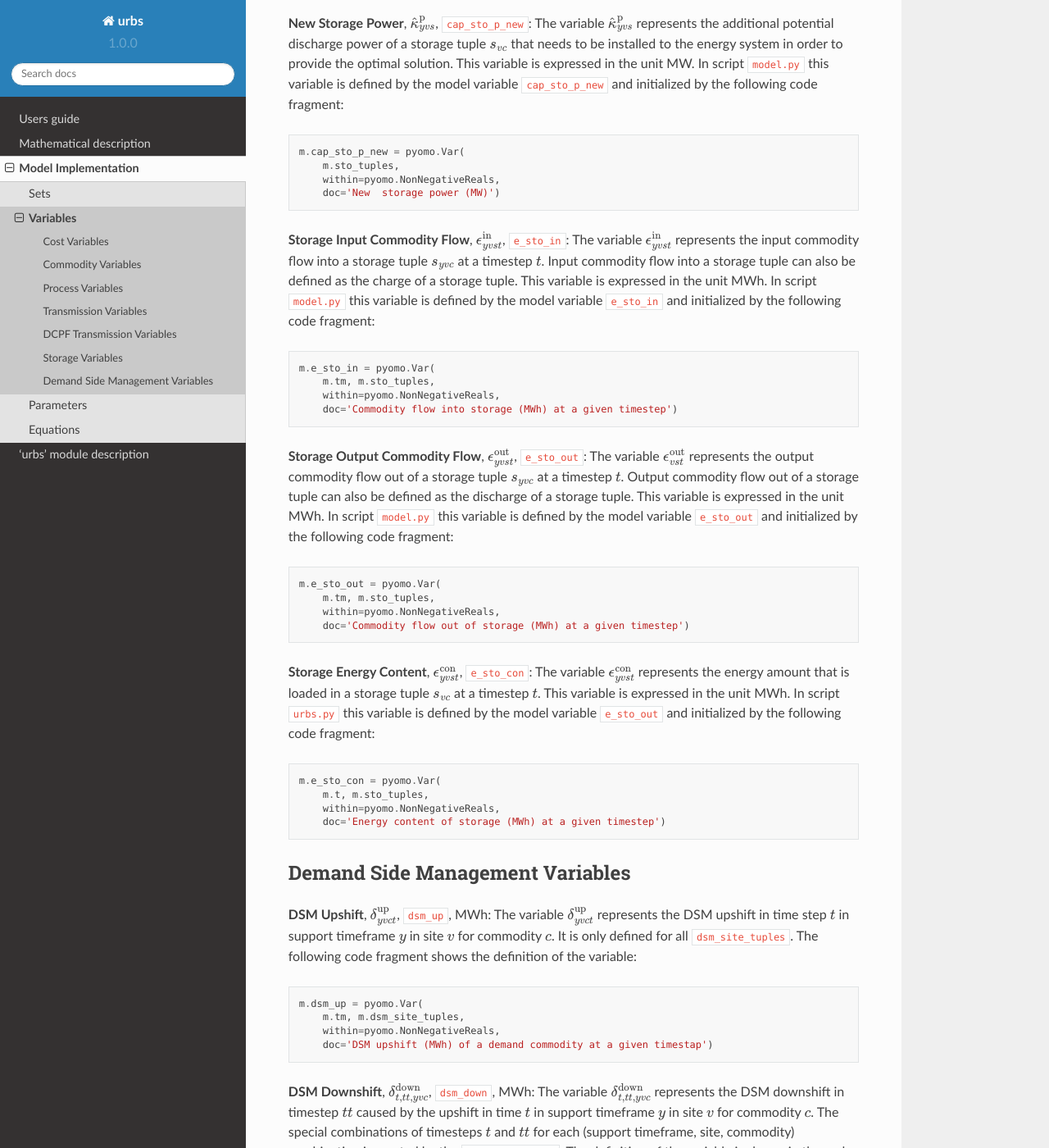
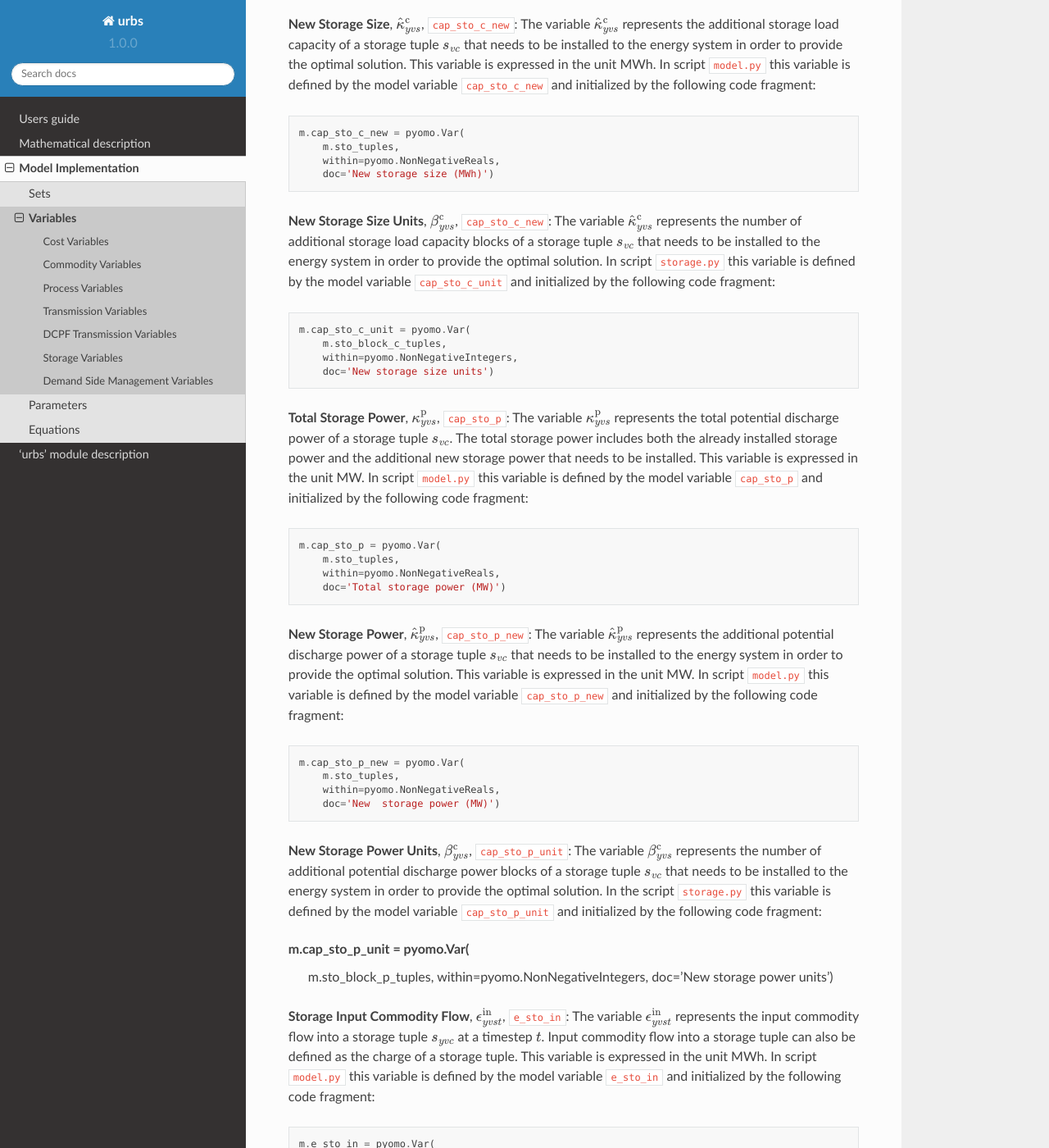
Before and after one commit to tum-ens/urbs, a Sphinx documentation site: the page built from doc/implementdoc/variables.rst, in a window 1280 px wide and 1400 px high, scrolled down 8747 px. Shown: the whole window at 82% size. Built offline with Sphinx 7.4.7 and the Read the Docs theme 2.0.0, drawn with Linux system fonts in a browser that asks for light colours; some of the changed text lies outside the part shown.

Commit message:
Update variables.rst
Added documentation for new units (processes, transmission and storage)

```diff
--- a/doc/implementdoc/variables.rst
+++ b/doc/implementdoc/variables.rst
@@ -47,7 +47,7 @@
     +----------------------------------------+------+-----------------------------------+
     | :math:`\hat{\kappa}_{yvp}`             | MW   | New Process Capacity              |
     +----------------------------------------+------+-----------------------------------+
-    | :math:`\beta_{yvp}                     | -    | New Process Capacity Units        |
+    | :math:`\beta_{yvp}`                    | -    | New Process Capacity Units        |
     +----------------------------------------+------+-----------------------------------+
     | :math:`\tau_{yvpt}`                    | MWh  | Process Throughput                |
     +----------------------------------------+------+-----------------------------------+
@@ -212,6 +212,19 @@
         within=pyomo.NonNegativeReals,
         doc='New process capacity (MW)')
 
+**New Process Capacity Units**, :math:`\beta_{yvp}`, ``cap_unit``: The
+variable :math:`\beta_{yvp}` represents the number of capacity blocks of a
+process tuple :math:`p_{yv}` (:math:`\forall p \in P, \forall v \in V`) that
+needs to be installed additionally to the energy system in support timeframe
+:math:`y` in site :math:`v` in order to provide the optimal solution. In
+script ``model.py`` this variable is defined by the model variable
+``cap_pro_new`` and initialized by the following code fragment: ::
+
+    m.cap_unit = pyomo.Var(
+        m.pro_tuples,
+        within=pyomo.NonNegativeIntegers,
+        doc='Number of newly installed capacity units')
+
 **Process Throughput**, :math:`\tau_{yvpt}`, ``tau_pro`` : The variable
 :math:`\tau_{yvpt}` represents the measure of (energetic) activity of a process
 tuple :math:`p_{yv}`
@@ -313,13 +326,26 @@
 needs to be installed, of a transmission tuple :math:`f_{yca}`, where :math:`a`
 represents the arc from an origin site :math:`v_\text{out}` to a destination
 site :math:`v_\text{in}`. This variable is expressed in the unit MW.
-In script ``model.py`` this variable is defined by the model variable
+In script ``transmission.py`` this variable is defined by the model variable
 ``cap_tra_new`` and initialized by the following code fragment: ::
 
     m.cap_tra_new = pyomo.Var(
         m.tra_tuples,
         within=pyomo.NonNegativeReals,
         doc='New transmission capacity (MW)')
+
+**New Transmission Capacity Units**, :math:`\beta_{yaf}`, ``cap_unit_tra``: The
+variable :math:`\beta_{yaf}` represents the number of additional capacity blocks
+of a transmission tuple :math:`f_{yca}` that need to be installed , where
+:math:`a` represents the arc from an origin site :math:`v_\text{out}` to a
+destination site :math:`v_\text{in}`. In script ``transmission.py`` this variable
+is defined by the model variable ``cap_tra_new`` and initialized by the following
+code fragment: ::
+
+    m.cap_unit_tra =pyomo.Var(
+        m.tra_block_tuples,
+        within=pyomo.NonNegativeIntegers,
+        doc='New transmission capacity blocks')
 
 **Transmission Input Commodity Flow**, :math:`\pi_{yaft}^\text{in}`,
 ``e_tra_in``: The variable :math:`\pi_{yaft}^\text{in}` represents the
@@ -437,6 +463,18 @@
         within=pyomo.NonNegativeReals,
         doc='New storage size (MWh)')
 
+**New Storage Size Units**, :math:`\beta_{yvs}^\text{c}`, ``cap_sto_c_new``:
+The variable :math:`\hat{\kappa}_{yvs}^\text{c}` represents the number of
+additional storage load capacity blocks of a storage tuple :math:`s_{vc}` that
+needs to be installed to the energy system in order to provide the optimal solution.
+In script ``storage.py`` this variable is defined by the model variable ``cap_sto_c_unit``
+and initialized by the following code fragment: ::
+
+    m.cap_sto_c_unit = pyomo.Var(
+        m.sto_block_c_tuples,
+        within=pyomo.NonNegativeIntegers,
+        doc='New storage size units')
+
 **Total Storage Power**, :math:`\kappa_{yvs}^\text{p}`, ``cap_sto_p``: The
 variable :math:`\kappa_{yvs}^\text{p}` represents the total potential discharge
 power of a storage tuple :math:`s_{vc}`. The total storage power includes both
@@ -464,6 +502,19 @@
         m.sto_tuples,
         within=pyomo.NonNegativeReals,
         doc='New  storage power (MW)')
+
+**New Storage Power Units**, :math:`\beta_{yvs}^\text{c}`, ``cap_sto_p_unit``:
+The variable :math:`\beta_{yvs}^\text{c}` represents the number of additional
+potential discharge power blocks of a storage tuple :math:`s_{vc}` that needs
+to be installed to the energy system in order to provide the optimal solution.
+In the script ``storage.py`` this variable is defined by the model variable
+``cap_sto_p_unit`` and initialized by the following code fragment:
+::
+
+m.cap_sto_p_unit = pyomo.Var(
+        m.sto_block_p_tuples,
+        within=pyomo.NonNegativeIntegers,
+        doc='New storage power units')
 
 **Storage Input Commodity Flow**, :math:`\epsilon_{yvst}^\text{in}`,
 ``e_sto_in``: The variable :math:`\epsilon_{yvst}^\text{in}` represents the
```
Also changed, not shown: other parts of doc/implementdoc/variables.rst (+1 -1 lines).
